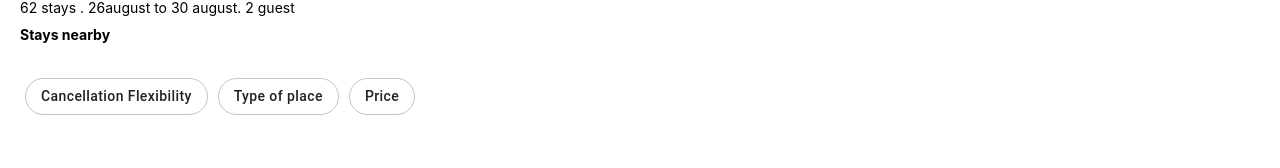
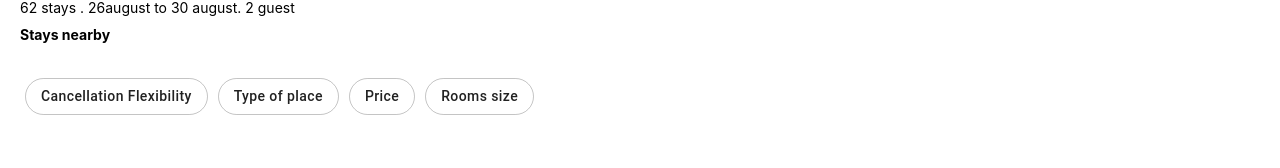
Before and after one commit to keshavsharmalws-zz/airbnb-clone-keshav, a React (Create React App) app: page /searchpage in a window 1280 px wide. Shown: the part 119-287 px from the top of the page. Built offline with nearby package versions, Linux system fonts and the light colour scheme.

Commit message:
add rooms filter

```diff
--- a/src/components/Searchpage.js
+++ b/src/components/Searchpage.js
@@ -14,7 +14,7 @@ export default function Searchpage() {
               <Button variant='outlined'>Cancellation Flexibility </Button>
               <Button variant='outlined'>Type of place </Button>
               <Button variant='outlined'>Price </Button>
-
+              <Button variant="outlined">Rooms size</Button>
           </div>
           <Searchresult img={room1}
            location="private room in london"
```
